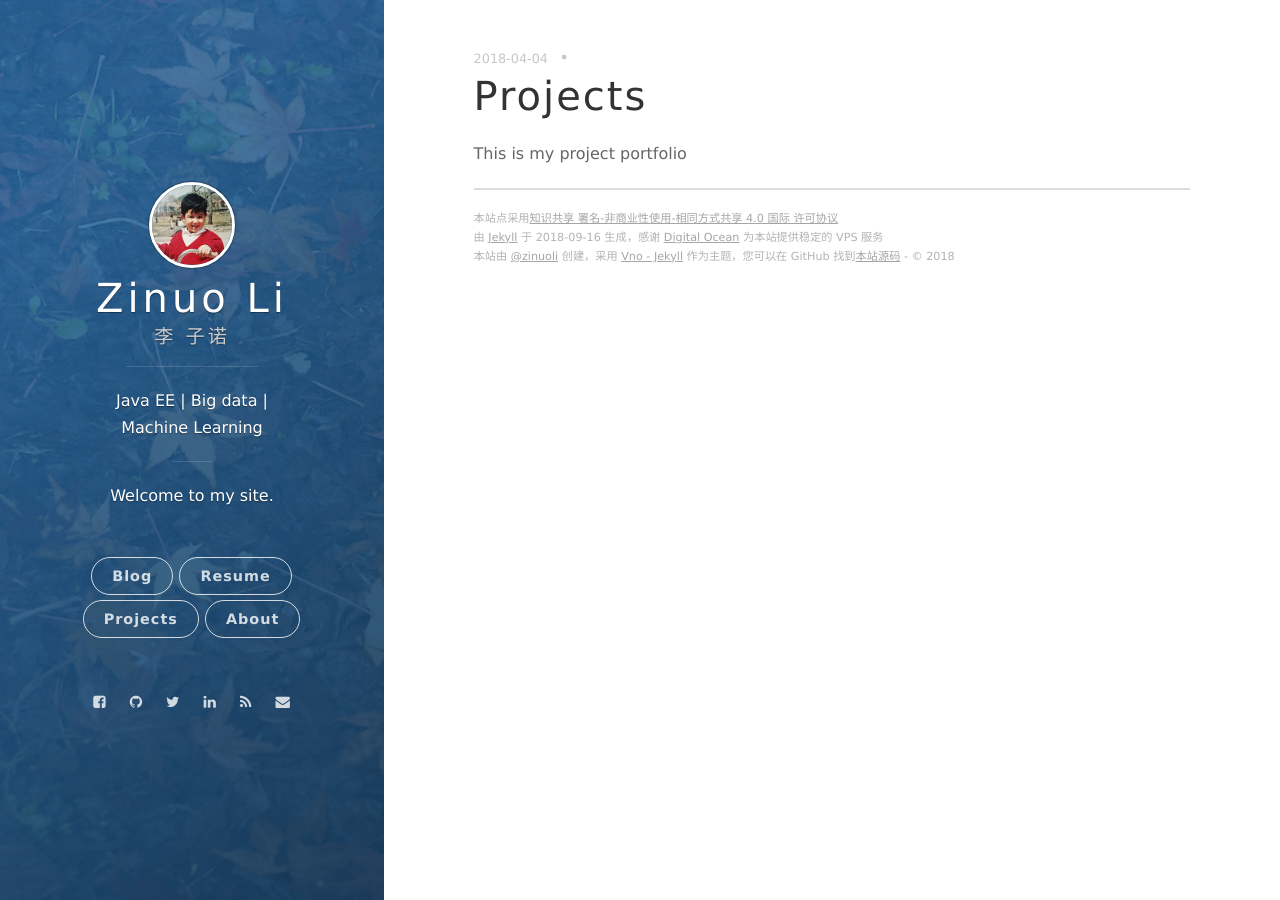
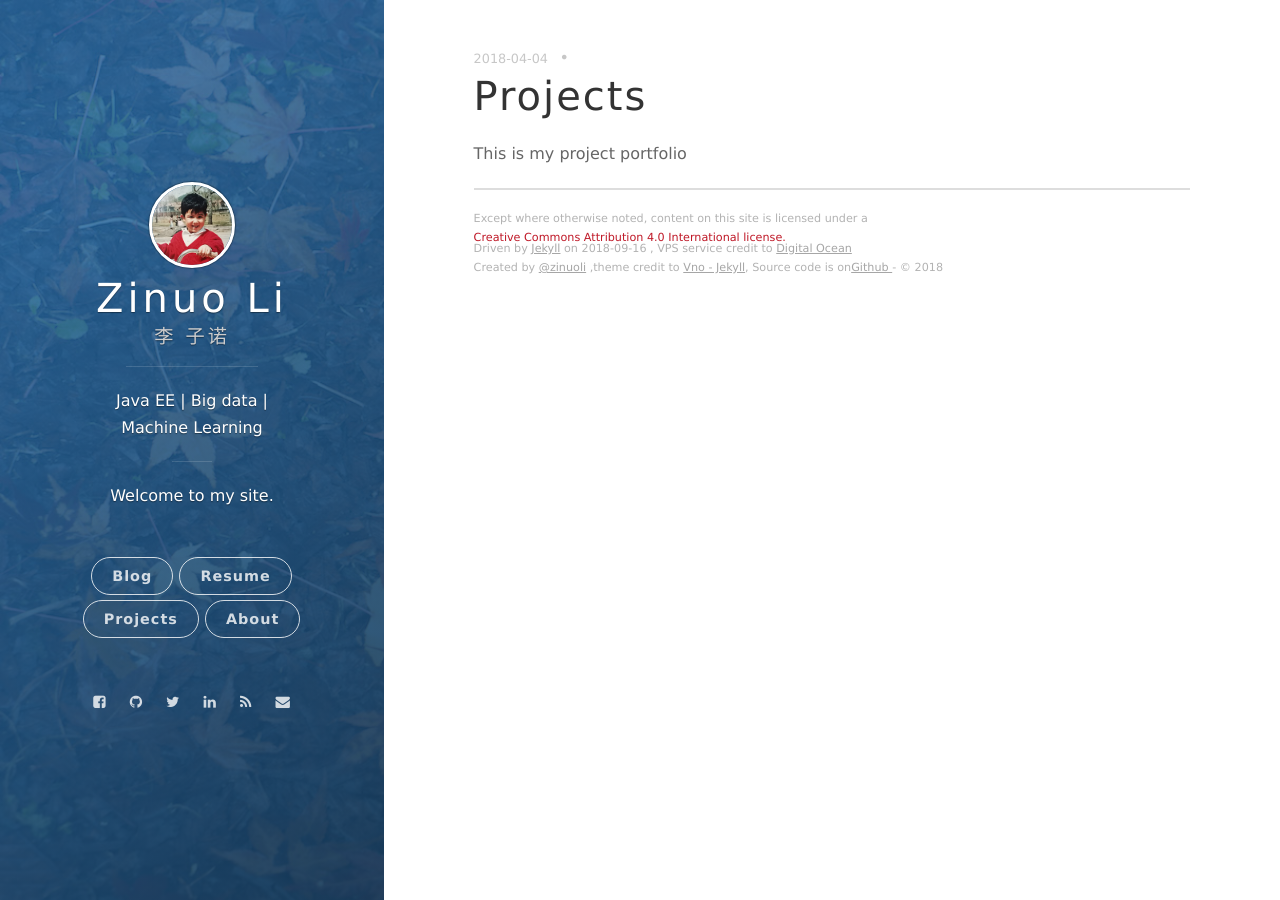
Before and after one commit to chestnuut/chestnuut.github.io, a Jekyll site: the page built from _posts/2018-04-04-project-list.markdown, in a window 1280 px wide. Built offline with Jekyll 4.4.1, drawn with Linux system fonts in a browser that asks for light colours; nearby versions of some CDN libraries.

Commit message:
edited footer message

```diff
--- a/_includes/footer.html
+++ b/_includes/footer.html
@@ -1,7 +1,14 @@
 <section class="footer">
     <footer>
-    	<span class="footer__copyright">本站点采用<a href="http://creativecommons.org/licenses/by-nc-sa/4.0/">知识共享 署名-非商业性使用-相同方式共享 4.0 国际 许可协议</a></span>
-        <span class="footer__copyright">由 <a href="https://jekyllrb.com">Jekyll</a> 于 {{ site.time | date: "%F" }} 生成，感谢 <a href="https://www.digitalocean.com/?refcode=30ed2d146762">Digital Ocean</a> 为本站提供稳定的 VPS 服务</span>
-        <span class="footer__copyright">本站{% if site.creator %}由 {{site.creator}} 创建，{% endif %}采用 <a href="https://github.com/onevcat/vno-jekyll">Vno - Jekyll</a> 作为主题，您可以在 GitHub 找到<a href="https://github.com/onevcat/OneV-s-Den">本站源码</a> - &copy; {{site.time | date: "%Y"}}</span>
+        <span class="footer__copyright">Except where otherwise noted, content on this site is licensed under a </span><a
+            href="http://creativecommons.org/licenses/by-nc-sa/4.0/">Creative
+            Commons Attribution 4.0 International license.</a></span>
+        <span class="footer__copyright">Driven by <a href="https://jekyllrb.com">Jekyll</a> on {{ site.time | date:
+            "%F" }}
+            , VPS service credit to <a href="https://www.digitalocean.com/?refcode=30ed2d146762">Digital Ocean</a></span>
+        <span class="footer__copyright">Created by {% if site.creator %} {{site.creator}} ,{% endif %}theme credit to
+            <a href="https://github.com/onevcat/vno-jekyll">Vno
+                - Jekyll</a>, Source code is on<a href="https://github.com/onevcat/OneV-s-Den">Github </a> - &copy;
+            {{site.time | date: "%Y"}}</span>
     </footer>
 </section>
```
